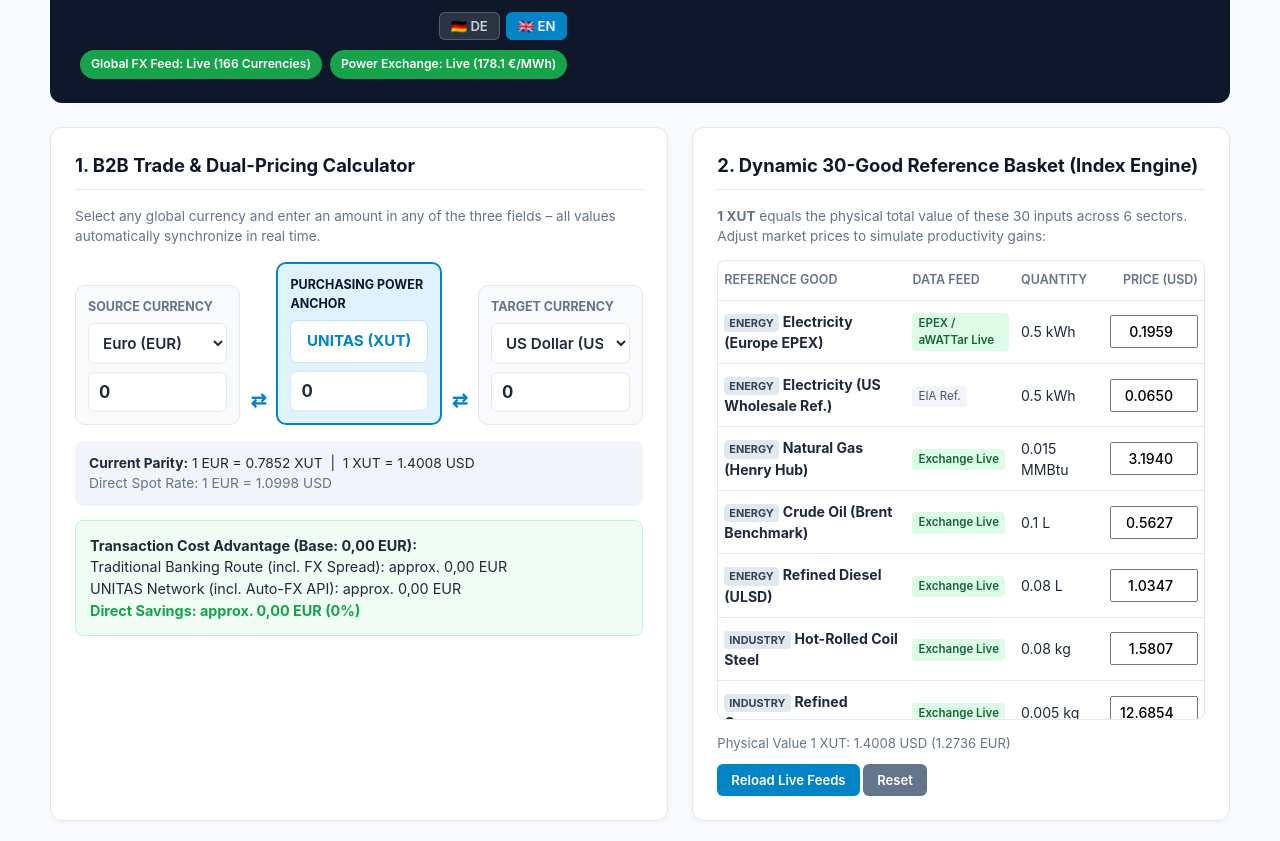
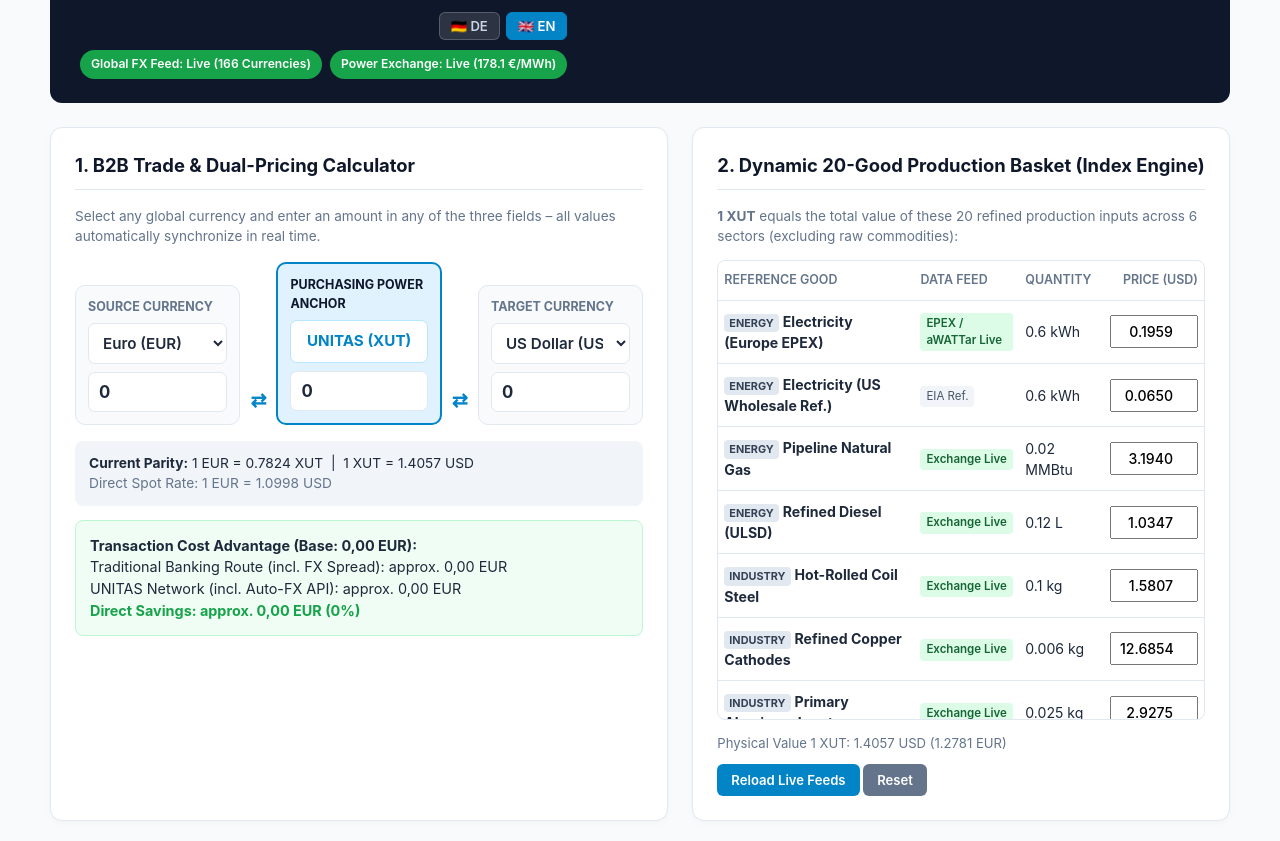
Before and after one commit to UNITAS-XUT/unitas-index, a plain HTML site: page index.html in a window 1280 px wide. Shown: the part 107-948 px from the top of the page. Drawn offline with Linux system fonts and the light colour scheme.

Commit message:
Update index.html

```diff
--- a/index.html
+++ b/index.html
@@ -133,8 +133,8 @@ var i18n = {
         lblFrom: "Ausgangswährung",
         lblXut: "Kaufkraft-Anker",
         lblTo: "Zielwährung",
-        card2Title: "2. Dynamischer 30-Güter-Referenzkorb (Index-Engine)",
-        card2Desc: "<strong>1 XUT</strong> entspricht dem physischen Gesamtwert dieser 30 Güter über 6 Sektoren. Ändern Sie einzelne Marktpreise für Stresstests:",
+        card2Title: "2. Dynamischer 20-Güter-Produktionskorb (Index-Engine)",
+        card2Desc: "<strong>1 XUT</strong> entspricht dem Gesamtwert dieser 20 veredelten Produktionsgüter über 6 Sektoren (ohne unverarbeitete Rohstoffe):",
         thGood: "Referenzgut",
         thSrc: "Datenquelle",
         thQty: "Menge",
@@ -155,15 +155,13 @@ var i18n = {
         srcRef: "Referenzwert",
         srcSim: "Simuliert",
         goods: {
-            power_eu: "Strom (Europa EPEX Ø)", power_us: "Strom (Nordamerika Ref.)", gas: "Erdgas (Henry Hub)",
-            oil: "Rohöl (Brent Benchmark)", diesel: "Kraftstoff (ULSD Diesel)", steel: "Warmgewalzter Stahl",
-            copper: "Raffiniertes Kupfer", aluminum: "Primäraluminium", iron: "Eisenerz (62% Fe)",
-            gold: "Industriegold", silver: "Industriesilber", platinum: "Platin (Katalysator)",
-            palladium: "Palladium (Elektronik)", lumber: "Nadelschnittholz", cement: "Zement & Klinker",
-            glass: "Flachglas (Industrie)", asphalt: "Asphalt & Bitumen", wheat: "Mahlweizen (CBOT)",
-            corn: "Mais (CBOT)", soybeans: "Sojabohnen (CBOT)", soyoil: "Soja- & Speiseöl",
-            sugar: "Rohzucker (ICE #11)", coffee: "Rohkaffee (Arabica)", cocoa: "Kakao (ICE)",
-            cotton: "Baumwolle (ICE #2)", rice: "Rohreis (CBOT)", sea_freight: "Container-Seefracht",
+            power_eu: "Strom (Europa EPEX Ø)", power_us: "Strom (Nordamerika Ref.)", gas: "Pipeline-Erdgas (Henry Hub)",
+            diesel: "Raffinierter Diesel (ULSD)", steel: "Warmgewalzter Stahl (HRC)", copper: "Raffiniertes Kupfer (Kathoden)",
+            aluminum: "Primäraluminium (Barren)", ammonia: "Industrie-Ammoniak (Chemie)", polyethylene: "Polyethylen-Granulat (HDPE)",
+            semiconductor: "Halbleiter-Wafer (200mm)", rebar: "Betonstahl (Bewehrung)", lumber: "Genormtes Bauholz (Schnittholz)",
+            cement: "Zement & Klinker", glass: "Flachglas (Industrie)", asphalt: "Bitumen & Asphalt",
+            wheat: "Mahlweizen (CBOT)", corn: "Futtermais (CBOT)", soyoil: "Veredeltes Soja- & Speiseöl",
+            sea_freight: "Container-Seefracht", air_freight: "Luftfracht-Kapazität",
             land_freight: "Schienen- & Straßengüter", cloud_cpu: "Cloud-Rechenleistung", cloud_storage: "Cloud-Datenspeicher"
         }
     },
@@ -175,8 +173,8 @@ var i18n = {
         lblFrom: "Source Currency",
         lblXut: "Purchasing Power Anchor",
         lblTo: "Target Currency",
-        card2Title: "2. Dynamic 30-Good Reference Basket (Index Engine)",
-        card2Desc: "<strong>1 XUT</strong> equals the physical total value of these 30 inputs across 6 sectors. Adjust market prices to simulate productivity gains:",
+        card2Title: "2. Dynamic 20-Good Production Basket (Index Engine)",
+        card2Desc: "<strong>1 XUT</strong> equals the total value of these 20 refined production inputs across 6 sectors (excluding raw commodities):",
         thGood: "Reference Good",
         thSrc: "Data Feed",
         thQty: "Quantity",
@@ -197,51 +195,40 @@ var i18n = {
         srcRef: "Reference Feed",
         srcSim: "Simulated",
         goods: {
-            power_eu: "Electricity (Europe EPEX)", power_us: "Electricity (US Wholesale Ref.)", gas: "Natural Gas (Henry Hub)",
-            oil: "Crude Oil (Brent Benchmark)", diesel: "Refined Diesel (ULSD)", steel: "Hot-Rolled Coil Steel",
-            copper: "Refined Copper", aluminum: "Primary Aluminum", iron: "Iron Ore (62% Fe)",
-            gold: "Industrial Gold", silver: "Industrial Silver", platinum: "Platinum (Catalyst)",
-            palladium: "Palladium (Electronics)", lumber: "Softwood Lumber", cement: "Cement & Clinker",
-            glass: "Flat Industrial Glass", asphalt: "Asphalt & Bitumen", wheat: "Milling Wheat (CBOT)",
-            corn: "Corn Benchmark (CBOT)", soybeans: "Soybeans (CBOT)", soyoil: "Soybean & Edible Oil",
-            sugar: "Raw Sugar (ICE #11)", coffee: "Arabica Coffee (ICE)", cocoa: "Cocoa Benchmark (ICE)",
-            cotton: "Cotton (ICE #2)", rice: "Rough Rice (CBOT)", sea_freight: "Container Sea Freight",
+            power_eu: "Electricity (Europe EPEX)", power_us: "Electricity (US Wholesale Ref.)", gas: "Pipeline Natural Gas",
+            diesel: "Refined Diesel (ULSD)", steel: "Hot-Rolled Coil Steel", copper: "Refined Copper Cathodes",
+            aluminum: "Primary Aluminum Ingots", ammonia: "Industrial Ammonia (Chem.)", polyethylene: "Polyethylene Resin (HDPE)",
+            semiconductor: "Semiconductor Wafer (200mm)", rebar: "Construction Rebar Steel", lumber: "Graded Softwood Lumber",
+            cement: "Cement & Clinker", glass: "Flat Industrial Glass", asphalt: "Bitumen & Asphalt",
+            wheat: "Milling Wheat (CBOT)", corn: "Feed Corn (CBOT)", soyoil: "Refined Soybean Oil",
+            sea_freight: "Container Sea Freight", air_freight: "Air Freight Capacity",
             land_freight: "Rail & Road Freight", cloud_cpu: "Cloud Compute (vCPU)", cloud_storage: "Cloud Object Storage"
         }
     }
 };
 var defaultBasket = [
-    { id: "power_eu", sec: "Energy", ticker: "power_eu", customSource: "EPEX Ref.", isLive: false, unit: "kWh", qty: 0.50, priceUsd: 0.110, step: 0.005 },
-    { id: "power_us", sec: "Energy", ticker: null, customSource: "EIA Ref.", isLive: false, unit: "kWh", qty: 0.50, priceUsd: 0.065, step: 0.005 },
-    { id: "gas", sec: "Energy", ticker: "gas", customSource: "NYMEX Ref.", isLive: false, unit: "MMBtu", qty: 0.015, priceUsd: 2.800, step: 0.100 },
-    { id: "oil", sec: "Energy", ticker: "oil", customSource: "ICE Ref.", isLive: false, unit: "L", qty: 0.10, priceUsd: 0.480, step: 0.010 },
-    { id: "diesel", sec: "Energy", ticker: "diesel", customSource: "NYMEX Ref.", isLive: false, unit: "L", qty: 0.08, priceUsd: 0.600, step: 0.010 },
-    { id: "steel", sec: "Industry", ticker: "steel", customSource: "CME Ref.", isLive: false, unit: "kg", qty: 0.08, priceUsd: 0.780, step: 0.020 },
-    { id: "copper", sec: "Industry", ticker: "copper", customSource: "COMEX Ref.", isLive: false, unit: "kg", qty: 0.005, priceUsd: 9.800, step: 0.200 },
-    { id: "aluminum", sec: "Industry", ticker: "aluminum", customSource: "COMEX Ref.", isLive: false, unit: "kg", qty: 0.02, priceUsd: 2.600, step: 0.050 },
-    { id: "iron", sec: "Industry", ticker: "iron", customSource: "SGX Ref.", isLive: false, unit: "kg", qty: 0.30, priceUsd: 0.105, step: 0.005 },
-    { id: "gold", sec: "Industry", ticker: "gold", customSource: "COMEX Ref.", isLive: false, unit: "g", qty: 0.0004, priceUsd: 85.00, step: 1.000 },
-    { id: "silver", sec: "Industry", ticker: "silver", customSource: "COMEX Ref.", isLive: false, unit: "g", qty: 0.03, priceUsd: 1.000, step: 0.050 },
-    { id: "platinum", sec: "Industry", ticker: "platinum", customSource: "NYMEX Ref.", isLive: false, unit: "g", qty: 0.001, priceUsd: 32.00, step: 0.500 },
-    { id: "palladium", sec: "Industry", ticker: "palladium", customSource: "NYMEX Ref.", isLive: false, unit: "g", qty: 0.001, priceUsd: 34.00, step: 0.500 },
-    { id: "lumber", sec: "Build", ticker: "lumber", customSource: "CME Ref.", isLive: false, unit: "m³", qty: 0.00015, priceUsd: 230.0, step: 5.000 },
-    { id: "cement", sec: "Build", ticker: null, customSource: "BLS PPI Ref.", isLive: false, unit: "kg", qty: 0.35, priceUsd: 0.140, step: 0.005 },
+    { id: "power_eu", sec: "Energy", ticker: "power_eu", customSource: "EPEX Ref.", isLive: false, unit: "kWh", qty: 0.60, priceUsd: 0.110, step: 0.005 },
+    { id: "power_us", sec: "Energy", ticker: null, customSource: "EIA Ref.", isLive: false, unit: "kWh", qty: 0.60, priceUsd: 0.065, step: 0.005 },
+    { id: "gas", sec: "Energy", ticker: "gas", customSource: "NYMEX Ref.", isLive: false, unit: "MMBtu", qty: 0.02, priceUsd: 2.800, step: 0.100 },
+    { id: "diesel", sec: "Energy", ticker: "diesel", customSource: "NYMEX Ref.", isLive: false, unit: "L", qty: 0.12, priceUsd: 0.600, step: 0.010 },
+    { id: "steel", sec: "Industry", ticker: "steel", customSource: "CME Ref.", isLive: false, unit: "kg", qty: 0.10, priceUsd: 0.780, step: 0.020 },
+    { id: "copper", sec: "Industry", ticker: "copper", customSource: "COMEX Ref.", isLive: false, unit: "kg", qty: 0.006, priceUsd: 9.800, step: 0.200 },
+    { id: "aluminum", sec: "Industry", ticker: "aluminum", customSource: "COMEX Ref.", isLive: false, unit: "kg", qty: 0.025, priceUsd: 2.600, step: 0.050 },
+    { id: "ammonia", sec: "Industry", ticker: null, customSource: "World Bank Ref.", isLive: false, unit: "kg", qty: 0.12, priceUsd: 0.480, step: 0.010 },
+    { id: "polyethylene", sec: "Industry", ticker: null, customSource: "ICIS / PPI Ref.", isLive: false, unit: "kg", qty: 0.05, priceUsd: 1.150, step: 0.020 },
+    { id: "semiconductor", sec: "Industry", ticker: null, customSource: "SEMI Index Ref.", isLive: false, unit: "cm²", qty: 0.40, priceUsd: 0.180, step: 0.005 },
+    { id: "rebar", sec: "Build", ticker: null, customSource: "World Bank Ref.", isLive: false, unit: "kg", qty: 0.08, priceUsd: 0.620, step: 0.010 },
+    { id: "lumber", sec: "Build", ticker: "lumber", customSource: "CME Ref.", isLive: false, unit: "m³", qty: 0.0002, priceUsd: 230.0, step: 5.000 },
+    { id: "cement", sec: "Build", ticker: null, customSource: "BLS PPI Ref.", isLive: false, unit: "kg", qty: 0.40, priceUsd: 0.140, step: 0.005 },
     { id: "glass", sec: "Build", ticker: null, customSource: "BLS PPI Ref.", isLive: false, unit: "m²", qty: 0.004, priceUsd: 12.00, step: 0.500 },
-    { id: "asphalt", sec: "Build", ticker: null, customSource: "BLS PPI Ref.", isLive: false, unit: "kg", qty: 0.08, priceUsd: 0.450, step: 0.010 },
-    { id: "wheat", sec: "Agri", ticker: "wheat", customSource: "CBOT Ref.", isLive: false, unit: "kg", qty: 0.20, priceUsd: 0.210, step: 0.010 },
-    { id: "corn", sec: "Agri", ticker: "corn", customSource: "CBOT Ref.", isLive: false, unit: "kg", qty: 0.25, priceUsd: 0.170, step: 0.010 },
-    { id: "soybeans", sec: "Agri", ticker: "soybeans", customSource: "CBOT Ref.", isLive: false, unit: "kg", qty: 0.10, priceUsd: 0.370, step: 0.010 },
-    { id: "soyoil", sec: "Agri", ticker: "soyoil", customSource: "CBOT Ref.", isLive: false, unit: "kg", qty: 0.03, priceUsd: 0.980, step: 0.020 },
-    { id: "sugar", sec: "Agri", ticker: "sugar", customSource: "ICE Ref.", isLive: false, unit: "kg", qty: 0.06, priceUsd: 0.460, step: 0.010 },
-    { id: "coffee", sec: "Agri", ticker: "coffee", customSource: "ICE Ref.", isLive: false, unit: "kg", qty: 0.005, priceUsd: 6.200, step: 0.100 },
-    { id: "cocoa", sec: "Agri", ticker: "cocoa", customSource: "ICE Ref.", isLive: false, unit: "kg", qty: 0.004, priceUsd: 7.500, step: 0.100 },
-    { id: "cotton", sec: "Agri", ticker: "cotton", customSource: "ICE Ref.", isLive: false, unit: "kg", qty: 0.015, priceUsd: 1.550, step: 0.050 },
-    { id: "rice", sec: "Agri", ticker: "rice", customSource: "CBOT Ref.", isLive: false, unit: "kg", qty: 0.08, priceUsd: 0.330, step: 0.010 },
-    { id: "sea_freight", sec: "Logistics", ticker: null, customSource: "FBX / WCI Ref.", isLive: false, unit: "TEU-km", qty: 0.50, priceUsd: 0.090, step: 0.005 },
-    { id: "land_freight", sec: "Logistics", ticker: null, customSource: "BTS TSI Ref.", isLive: false, unit: "t-km", qty: 0.40, priceUsd: 0.110, step: 0.005 },
-    { id: "cloud_cpu", sec: "Digital", ticker: null, customSource: "Cloud On-Demand", isLive: false, unit: "vCPU-h", qty: 1.00, priceUsd: 0.042, step: 0.002 },
-    { id: "cloud_storage", sec: "Digital", ticker: null, customSource: "S3 Standard Ref.", isLive: false, unit: "TB-mo", qty: 0.002, priceUsd: 23.00, step: 0.500 }
+    { id: "wheat", sec: "Agri", ticker: "wheat", customSource: "CBOT Ref.", isLive: false, unit: "kg", qty: 0.30, priceUsd: 0.210, step: 0.010 },
+    { id: "corn", sec: "Agri", ticker: "corn", customSource: "CBOT Ref.", isLive: false, unit: "kg", qty: 0.35, priceUsd: 0.170, step: 0.010 },
+    { id: "soyoil", sec: "Agri", ticker: "soyoil", customSource: "CBOT Ref.", isLive: false, unit: "kg", qty: 0.06, priceUsd: 0.980, step: 0.020 },
+    { id: "sea_freight", sec: "Logistics", ticker: null, customSource: "FBX / WCI Ref.", isLive: false, unit: "TEU-km", qty: 0.60, priceUsd: 0.090, step: 0.005 },
+    { id: "land_freight", sec: "Logistics", ticker: null, customSource: "BTS TSI Ref.", isLive: false, unit: "t-km", qty: 0.50, priceUsd: 0.110, step: 0.005 },
+    { id: "cloud_cpu", sec: "Digital", ticker: null, customSource: "Cloud On-Demand", isLive: false, unit: "vCPU-h", qty: 1.20, priceUsd: 0.042, step: 0.002 }
 ];
+
 var basket = JSON.parse(JSON.stringify(defaultBasket));
 
 var fxRatesPerUsd = {
```
